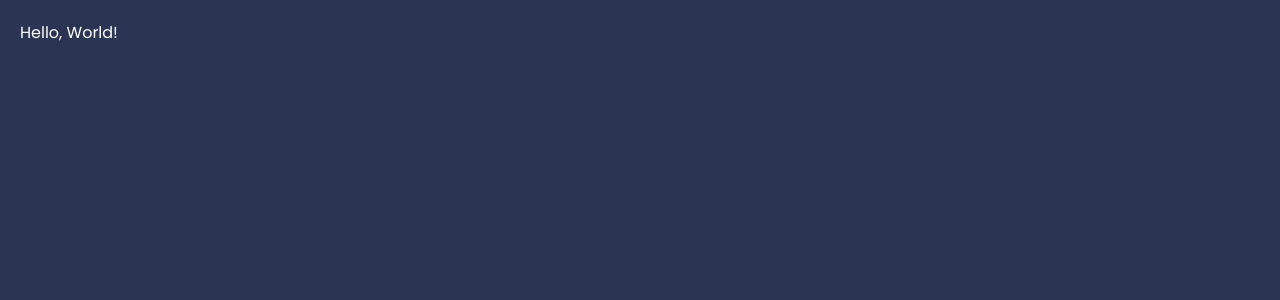
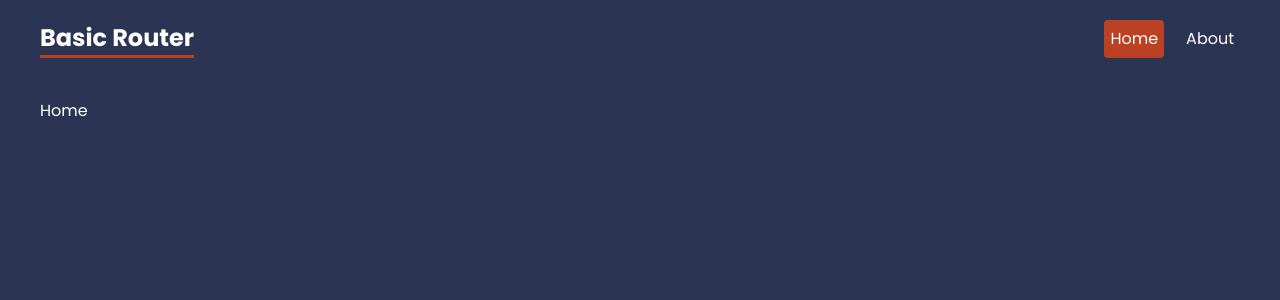
Before and after one commit to thesammet/react-router-basics, a React (Create React App) app: page / in a window 1280 px wide. Shown: the top 300 px of the page. Built offline with nearby package versions, Linux system fonts and the light colour scheme.

Commit message:
setup react-router-dom

```diff
--- a/package.json
+++ b/package.json
@@ -8,6 +8,7 @@
     "@testing-library/user-event": "^13.5.0",
     "react": "^18.2.0",
     "react-dom": "^18.2.0",
+    "react-router-dom": "6.4",
     "react-scripts": "5.0.1",
     "web-vitals": "^2.1.4"
   },
--- a/src/App.js
+++ b/src/App.js
@@ -1,8 +1,24 @@
+import { BrowserRouter, Routes, Route, Link, NavLink } from 'react-router-dom'
+import Home from './pages/Home'
+import About from './pages/About'
+
 function App() {
   return (
-    <div className="App">
-      Hello, World!
-    </div>
+    <BrowserRouter>
+      <header>
+        <nav>
+          <h1>Basic Router</h1>
+          <NavLink to='/'>Home</NavLink>
+          <NavLink to='about'>About</NavLink>
+        </nav>
+      </header>
+      <main>
+        <Routes>
+          <Route index element={<Home />} />
+          <Route path='about' element={<About />} />
+        </Routes>
+      </main>
+    </BrowserRouter>
   );
 }
 
--- a/src/index.css
+++ b/src/index.css
@@ -26,10 +26,30 @@
   cursor: pointer;
 }
 
-/* navbar */
+header nav {
+  display: flex;
+  gap: 16px;
+  justify-content: end;
+  max-width: 1200px;
+  margin: 0 auto;
+}
+header nav h1 {
+  margin-right: auto;
+  border-bottom: 3px solid var(--primary);
+}
+header nav a{
+  text-decoration: none;
+  padding: 6px;
+  border-radius: 4px;
+}
+header nav a.active {
+  background: var(--primary);
+}
 
-
-/* page content */
+main {
+  max-width: 1200px;
+  margin: 40px auto;
+}
 
 
 /* help layout */
--- /dev/null
+++ b/src/pages/About.js
@@ -0,0 +1,9 @@
+import React from 'react'
+
+export default function About() {
+    return (
+        <div className='about'>
+            About
+        </div>
+    )
+}
--- /dev/null
+++ b/src/pages/Home.js
@@ -0,0 +1,9 @@
+import React from 'react'
+
+export default function Home() {
+    return (
+        <div className='home'>
+            Home
+        </div>
+    )
+}
```
Also changed, not shown: 1 other file (tests, documents, lock files or other folders).
